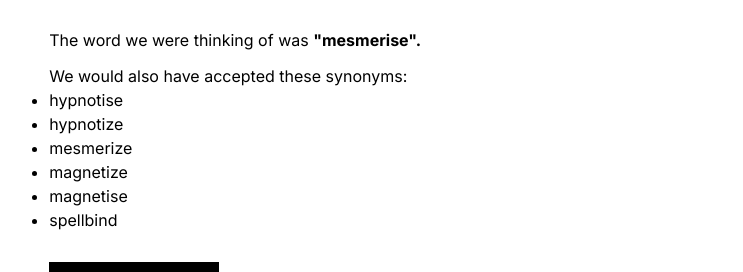
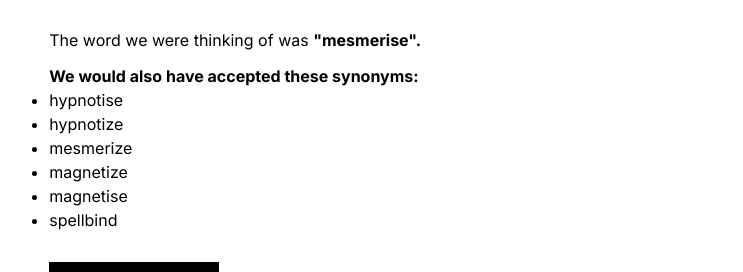
Before and after one commit to dierat/drawing-a-blank, a Next.js app: page / in a window 1280 px wide. Both pictures are taken after a click on the button "I have no idea". Shown: the part 312-584 px from the top of the page, without its empty margins (259-1002 px from the left). Built offline with nearby package versions, Linux system fonts and the light colour scheme.

Commit message:
convert divs to heading tags

```diff
--- a/src/pages/index.tsx
+++ b/src/pages/index.tsx
@@ -80,7 +80,7 @@ export default function Home() {
 
     return (
       <div className={styles.synonyms}>
-      We would also have accepted these {userSubmittedSynonym && "other "}synonyms:
+        <h2>We would also have accepted these {userSubmittedSynonym && "other "}synonyms:</h2>
         <ul className={styles.synonymList}>
           {filteredSynonyms.map((synonym) => (
             <li className={styles.synonym} key={`synonym-${synonym}`}>{synonym}</li>
@@ -101,7 +101,7 @@ export default function Home() {
       <main className={`${styles.main} ${inter.className}`}>
         <div>
           <div className={styles.question}>
-            <div className={styles.exampleSentence}>{exampleSentence}</div>
+            <h1 className={styles.exampleSentence}>{exampleSentence}</h1>
             <div className={styles.explanation}>What word with the following definition would you use to complete the above sentence?</div>
             <div className={styles.definition}>{randomWordData.definition}</div>
           </div>
```
Lines whose indentation alone changed are shown as unchanged.
